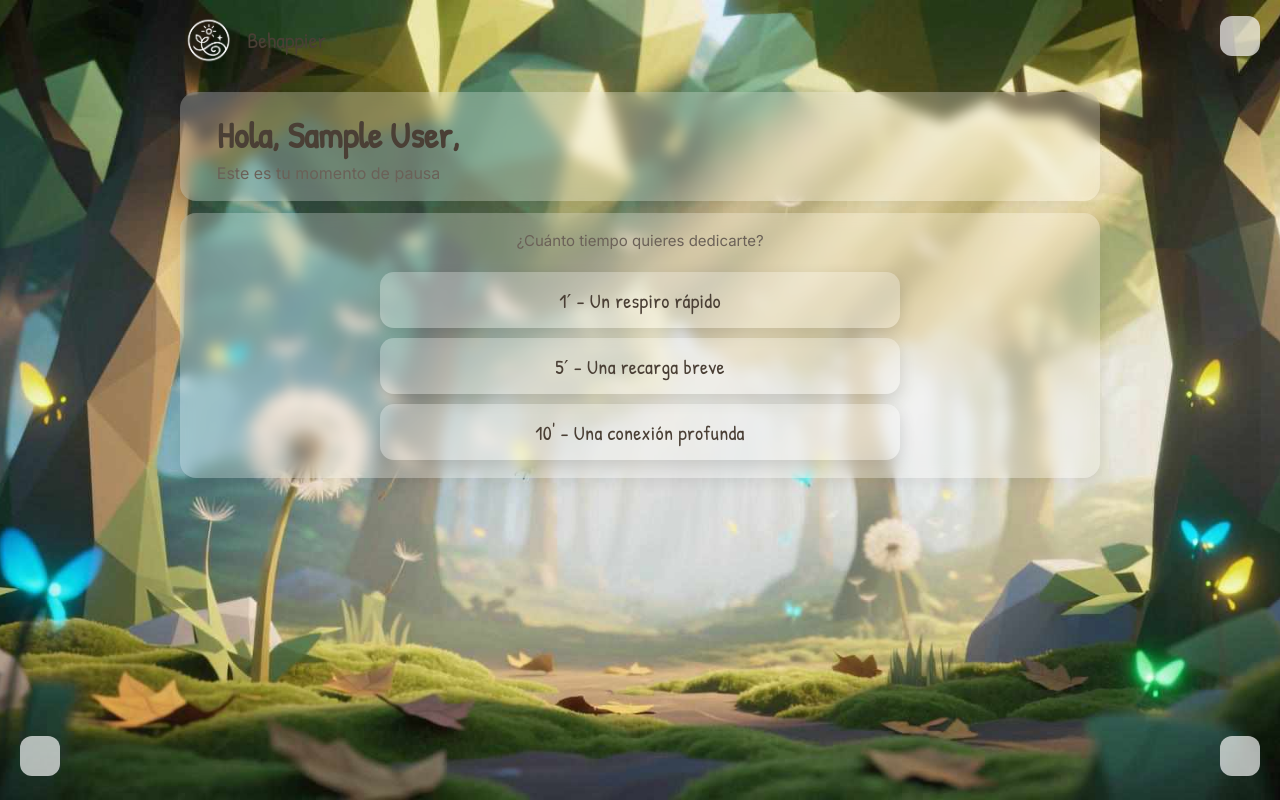
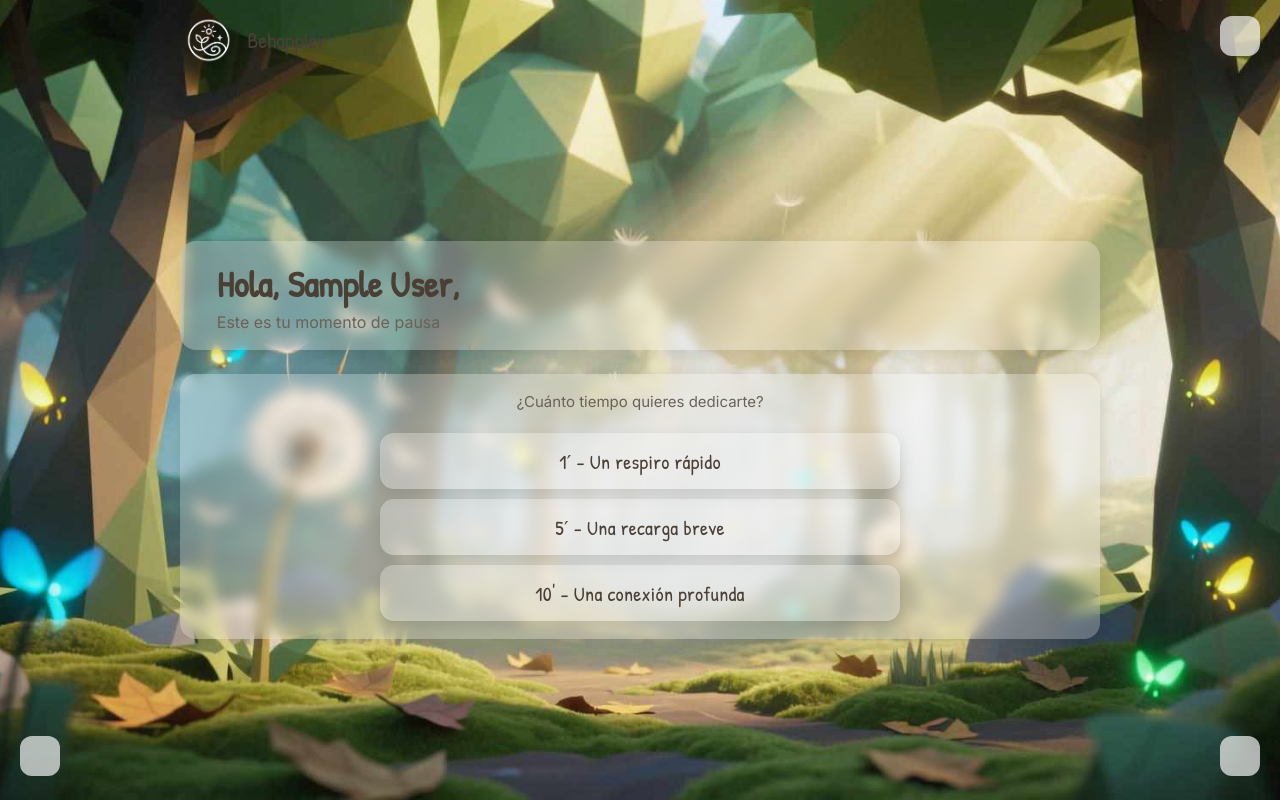
Before and after one commit to dvdgp9/behappier, a PHP site: page /home.php in a window 1280 px wide. Run offline with PHP 8.4, Linux system fonts and the light colour scheme; the visitor is signed in with stand-in values (Sample User, id 1); some libraries are stand-ins or nearby versions.

Commit message:
Ajustes estilo PWA 8

```diff
--- a/assets/styles.css
+++ b/assets/styles.css
@@ -12,6 +12,9 @@ body{
   font-family:Inter, system-ui, -apple-system, Segoe UI, Roboto, sans-serif;
   /* Extend background to safe areas in PWA */
   padding: env(safe-area-inset-top) env(safe-area-inset-right) env(safe-area-inset-bottom) env(safe-area-inset-left);
+  /* Flex layout to ensure full viewport coverage */
+  display: flex;
+  flex-direction: column;
 }
 /* Prevent horizontal scroll and ensure media scale within viewport */
 html, body{overflow-x:hidden}
@@ -36,6 +39,19 @@ img, svg{max-width:100%; height:auto; display:block}
 .btn.secondary{background:var(--accent1); color:#3b2f26}
 .stack-16{display:grid; gap:16px}
 .center{display:grid; place-items:center; min-height:calc(100vh - 96px)}
+
+/* Ensure main content area stretches to fill viewport in PWA */
+main.container{
+  flex: 1;
+  display: flex;
+  flex-direction: column;
+  justify-content: center;
+}
+
+/* Home page specific fix for full viewport coverage */
+body.home-page main.container{
+  min-height: calc(100vh - env(safe-area-inset-top) - env(safe-area-inset-bottom) - 96px);
+}
 small.help{color:#7d746b}
 .alert{padding:10px 12px; border-radius:12px; background:#fff3cd; color:#6b5a2b; border:1px solid #ffe69c}
 .success{padding:10px 12px; border-radius:12px; background:#e8f8ef; color:#1f6b3a; border:1px solid #bfe7cf}
--- a/partials/head.php
+++ b/partials/head.php
@@ -17,7 +17,17 @@ declare(strict_types=1);
   <link href="https://fonts.googleapis.com/css2?family=Patrick+Hand&family=Inter:wght@400;500;600&display=swap" rel="stylesheet">
   <link rel="stylesheet" href="assets/styles.css">
 </head>
-<body>
+<?php
+  // Add body class based on current page
+  $bodyClass = '';
+  if (isset($_SERVER['SCRIPT_NAME'])) {
+    $page = basename($_SERVER['SCRIPT_NAME'], '.php');
+    if ($page === 'home') {
+      $bodyClass = 'home-page';
+    }
+  }
+?>
+<body<?= $bodyClass ? ' class="' . $bodyClass . '"' : '' ?>>
 <header class="site-header">
   <div class="container header-inner">
     <div class="brandline">
```
